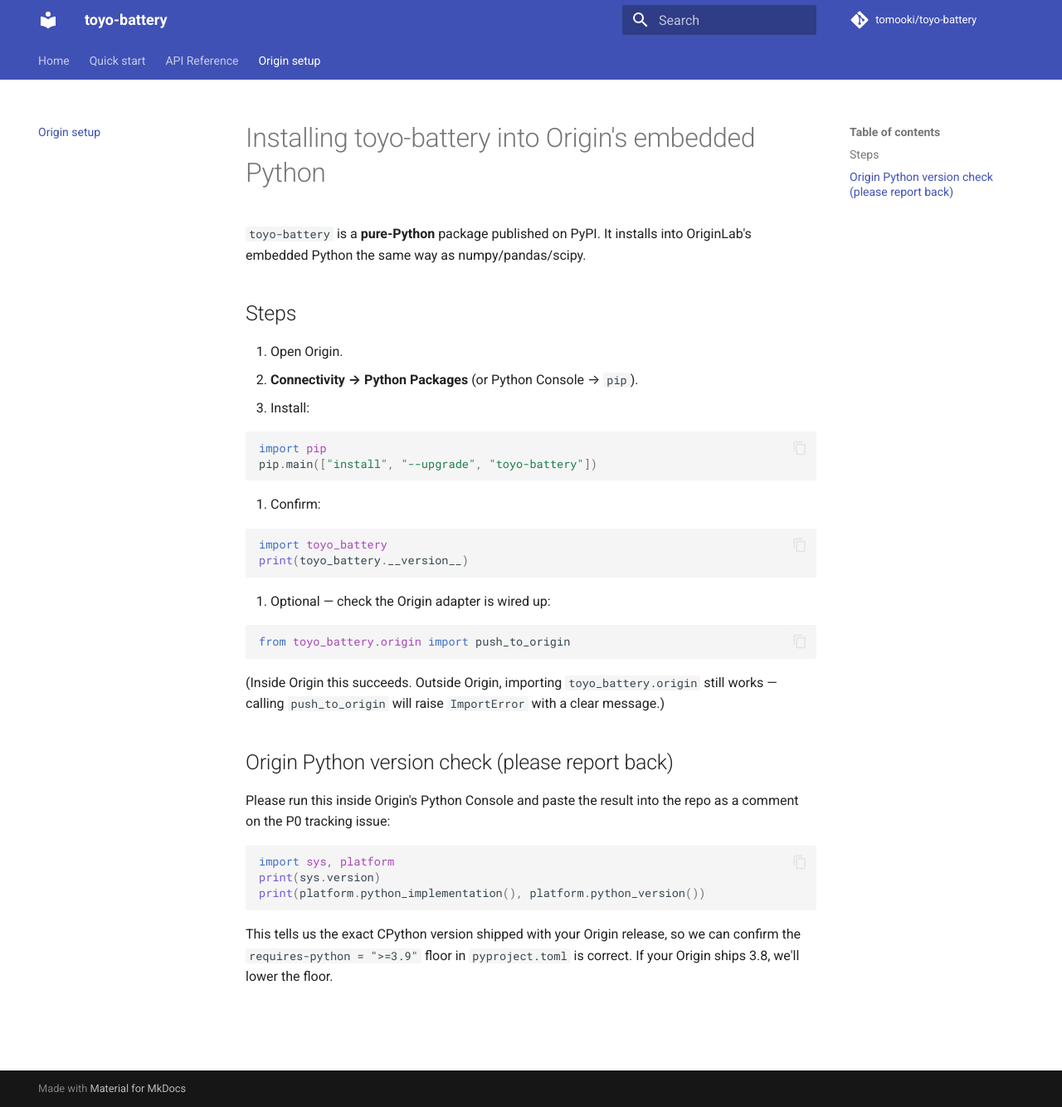
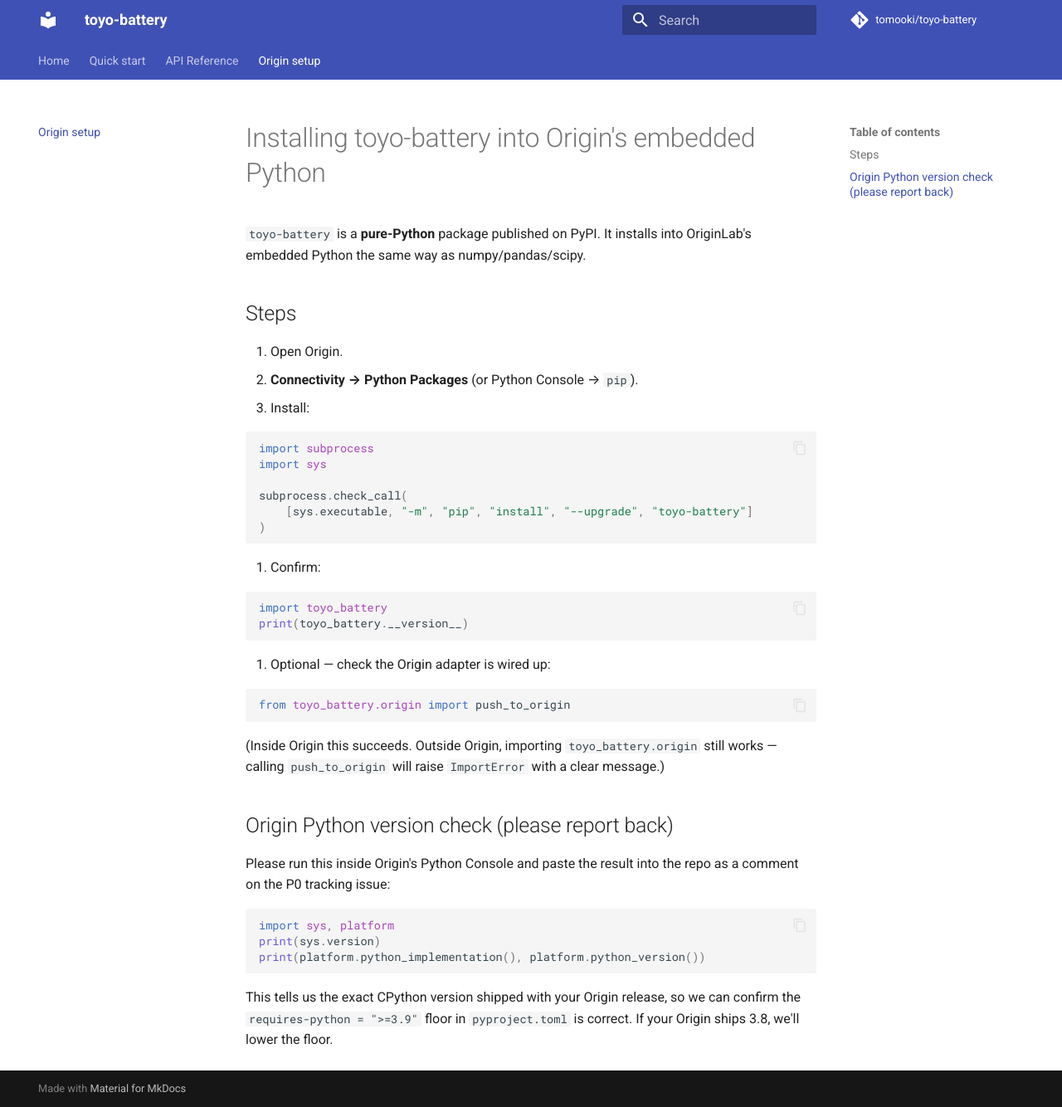
Before and after one commit to tomooki/toyo-battery, an MkDocs documentation site: the page built from docs/ORIGIN_SETUP.md, in a window 1280 px wide and 1334 px high. Shown: the whole window at 83% size. Built offline with MkDocs 1.6.1 and Material for MkDocs 9.7.7, drawn with Linux system fonts in a browser that asks for light colours; comment, search, counter and statistics services are not loaded.

Commit message:
docs(readme): replace deprecated pip.main() recipe in Origin install section (#45) (#48)
pip does not support pip.main() as a library entry point. Replace the
snippet in README.md and docs/ORIGIN_SETUP.md with the sanctioned
subprocess-based invocation before the first PyPI publish, since the
README is the PyPI landing page.

Closes #45

Co-authored-by: Claude Opus 4.7 (1M context) <noreply@anthropic.com>

````diff
--- a/docs/ORIGIN_SETUP.md
+++ b/docs/ORIGIN_SETUP.md
@@ -10,8 +10,12 @@ OriginLab's embedded Python the same way as numpy/pandas/scipy.
 3. Install:
 
    ```python
-   import pip
-   pip.main(["install", "--upgrade", "toyo-battery"])
+   import subprocess
+   import sys
+
+   subprocess.check_call(
+       [sys.executable, "-m", "pip", "install", "--upgrade", "toyo-battery"]
+   )
    ```
 
 4. Confirm:
````
Also changed, not shown: README.md (+4 -2 lines).
